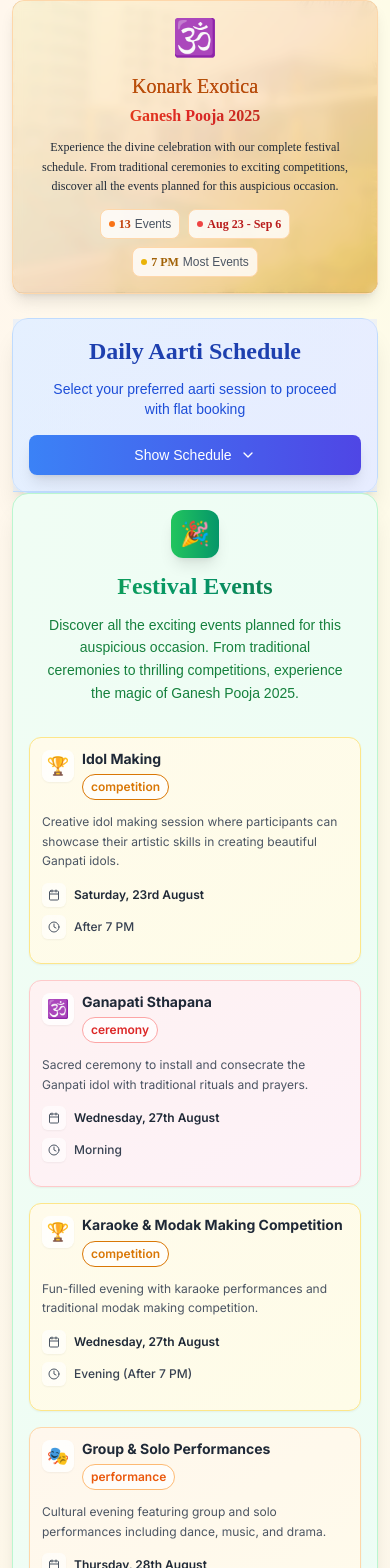
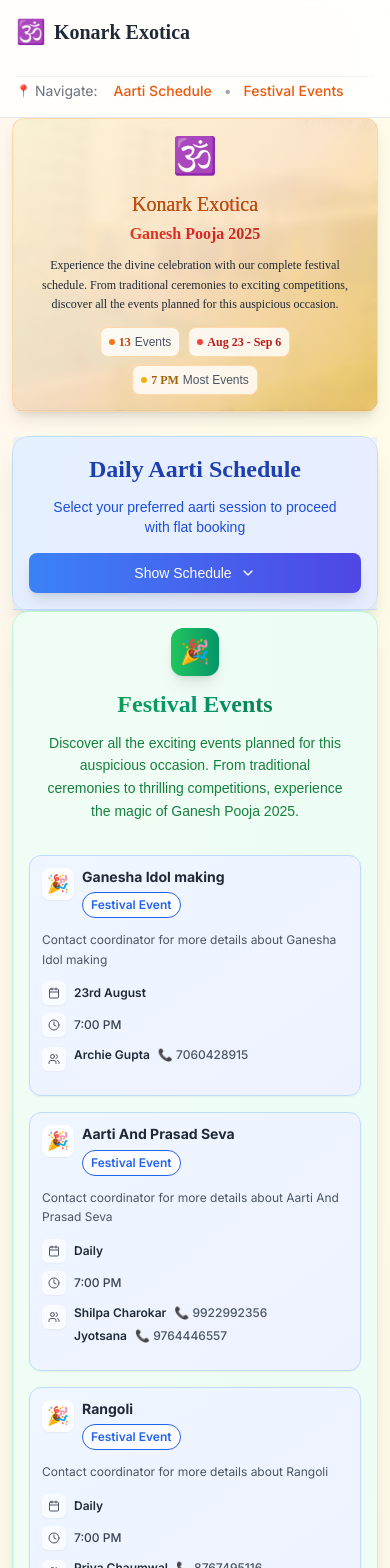
Before and after one commit to priyakantcharokar/konark-ganpati-2025, a Next.js app: page / in a window 390 px wide. Shown: the top 1568 px of the page. Built offline with nearby package versions, Linux system fonts and the light colour scheme.

Commit message:
feat: add navigation bar and enhance event details display with organizers' information

```diff
--- a/app/page.tsx
+++ b/app/page.tsx
@@ -9,6 +9,55 @@ export default function Home() {
 
   return (
     <div className="min-h-screen bg-gradient-to-br from-orange-50 via-yellow-50 to-red-50">
+            {/* Navigation Bar */}
+      <nav className="bg-white/80 backdrop-blur-md border-b border-gray-200 sticky top-0 z-50">
+        <div className="max-w-7xl mx-auto px-4 sm:px-6 lg:px-8">
+          <div className="flex justify-between items-center h-16">
+            <div className="flex items-center space-x-2">
+              <span className="text-2xl">🕉️</span>
+              <span className="text-xl font-bold text-gray-800" style={{ fontFamily: 'Style Script, cursive' }}>
+                Konark Exotica
+              </span>
+            </div>
+
+            {/* Desktop Navigation */}
+            <div className="hidden md:flex space-x-8">
+              <a href="#aarti-schedule" className="text-gray-600 hover:text-orange-600 transition-colors duration-200">
+                Daily Aarti Schedule
+              </a>
+              <a href="#festival-events" className="text-gray-600 hover:text-orange-600 transition-colors duration-200">
+                Festival Events
+              </a>
+            </div>
+          </div>
+
+          {/* Mobile Breadcrumb Navigation */}
+          <div className="md:hidden pb-3 border-t border-gray-100 mt-3">
+            <div className="flex items-center space-x-2 text-sm">
+              <span className="text-gray-500 flex items-center">
+                <span className="text-xs mr-1">📍</span>
+                Navigate:
+              </span>
+              <div className="flex items-center space-x-1">
+                <a
+                  href="#aarti-schedule"
+                  className="text-orange-600 hover:text-orange-700 transition-all duration-200 font-medium px-2 py-1 rounded-md hover:bg-orange-50 active:scale-95"
+                >
+                  Aarti Schedule
+                </a>
+                <span className="text-gray-400 mx-1">•</span>
+                <a
+                  href="#festival-events"
+                  className="text-orange-600 hover:text-orange-700 transition-all duration-200 font-medium px-2 py-1 rounded-md hover:bg-orange-50 active:scale-95"
+                >
+                  Festival Events
+                </a>
+              </div>
+            </div>
+          </div>
+        </div>
+      </nav>
+
       {/* Main Content - Event Schedule */}
       <div className="max-w-7xl mx-auto px-3 sm:px-4 sm:px-6 lg:px-8 pb-8 sm:pb-12 lg:pb-16">
         <EventSchedule
--- a/components/EventCard.tsx
+++ b/components/EventCard.tsx
@@ -96,6 +96,32 @@ const EventCard: React.FC<EventCardProps> = ({ event, index }) => {
             <span className="font-medium text-xs sm:text-sm">{event.time}</span>
           </div>
         )}
+
+        {event.organizers && (
+          <div className="flex items-start gap-2 sm:gap-3 text-gray-700">
+            <div className="w-6 h-6 sm:w-7 sm:h-7 md:w-8 md:h-8 bg-white/60 backdrop-blur-sm rounded-md sm:rounded-lg flex items-center justify-center shadow-sm flex-shrink-0 mt-0.5">
+              <Users className="w-3 h-3 sm:w-3.5 sm:h-3.5 md:w-4 md:h-4 text-gray-600" />
+            </div>
+            <div className="flex-1">
+              <p className="font-medium text-xs sm:text-sm text-gray-800 leading-relaxed">
+                {event.organizers.split(',').map((organizer, index) => {
+                  const trimmed = organizer.trim()
+                  const phoneMatch = trimmed.match(/(\d{10})/)
+                  const nameMatch = trimmed.replace(/\s*-\s*\d{10}/, '').trim()
+
+                  return (
+                    <span key={index} className="block mb-1 last:mb-0">
+                      <span className="font-semibold text-gray-800">{nameMatch}</span>
+                      {phoneMatch && (
+                        <span className="text-gray-600 ml-2 text-xs">📞 {phoneMatch[1]}</span>
+                      )}
+                    </span>
+                  )
+                })}
+              </p>
+            </div>
+          </div>
+        )}
       </div>
 
 
--- a/components/EventSchedule.tsx
+++ b/components/EventSchedule.tsx
@@ -105,11 +105,23 @@ const EventSchedule: React.FC<EventScheduleProps> = ({ userPhone, userFlat, onLo
         })
         setBuildingInfo(buildingInfoData)
 
-        // Load events data
-        const eventsResponse = await fetch('/events.json')
+        // Load events data from coord.json
+        const eventsResponse = await fetch('/coord.json')
         if (!eventsResponse.ok) throw new Error('Failed to load events data')
-        const eventsData = await eventsResponse.json()
-        setEvents(eventsData)
+        const coordData = await eventsResponse.json()
+
+        // Transform coord.json data to match Event interface
+        const transformedEvents: Event[] = coordData.events.map((event: any, index: number) => ({
+          id: `event-${index + 1}`,
+          title: event.event,
+          date: event.date,
+          time: "7:00 PM", // Default time as most events are after 7 PM
+          description: `Contact coordinator for more details about ${event.event}`,
+          organizers: event.contact,
+          category: "Festival Event"
+        }))
+
+        setEvents(transformedEvents)
       } catch (error) {
         console.error('Error loading data:', error)
         setLoadError(error instanceof Error ? error.message : 'Failed to load data')
@@ -808,7 +820,7 @@ const EventSchedule: React.FC<EventScheduleProps> = ({ userPhone, userFlat, onLo
                 className="bg-gradient-to-br from-blue-50 to-indigo-50 rounded-2xl sm:rounded-3xl shadow-xl border border-blue-200"
               >
                 {/* Header with Toggle Button */}
-                <div className="p-4 sm:p-6 lg:p-8 border-b border-blue-200 bg-gradient-to-r from-blue-100/50 to-indigo-100/50">
+                <div id="aarti-schedule" className="p-4 sm:p-6 lg:p-8 border-b border-blue-200 bg-gradient-to-r from-blue-100/50 to-indigo-100/50">
                   <div className="flex flex-col sm:flex-row items-center justify-between gap-4 sm:gap-0">
                     <div className="text-center flex-1">
                       <h2 className="text-2xl sm:text-3xl md:text-4xl lg:text-5xl font-bold text-blue-800 mb-3 sm:mb-4" style={{ fontFamily: 'Style Script, cursive' }}>
@@ -964,6 +976,13 @@ const EventSchedule: React.FC<EventScheduleProps> = ({ userPhone, userFlat, onLo
                                         );
                                       })}
         </div>
+
+                                    {/* Helper Message */}
+                                    <div className="text-center mt-2">
+                                      <p className="text-xs text-gray-500" style={{ fontFamily: 'Söhne, sans-serif' }}>
+                                        Click Morning or Evening slot to book your aarti
+                                      </p>
+                                    </div>
                                   </div>
                                 </motion.div>
                               );
@@ -978,6 +997,7 @@ const EventSchedule: React.FC<EventScheduleProps> = ({ userPhone, userFlat, onLo
 
               {/* Events Section - Green Theme */}
               <motion.div
+                id="festival-events"
                 initial={{ opacity: 0, y: 30 }}
                 animate={{ opacity: 1, y: 0 }}
                 transition={{ duration: 0.8, delay: 0.5 }}
--- /dev/null
+++ b/public/coord.json
@@ -0,0 +1,109 @@
+{
+    "events": [
+      {
+        "date": "23rd August",
+        "event": "Ganesha Idol making",
+        "contact": "Archie Gupta - 7060428915"
+      },
+      {
+        "date": "Daily",
+        "event": "Aarti And Prasad Seva",
+        "contact": "Shilpa Charokar - 9922992356, Jyotsana - 9764446557"
+      },
+      {
+        "date": "Daily",
+        "event": "Rangoli",
+        "contact": "Priya Chaumwal - 8767495116, Shilpa Charokar - 9922992356"
+      },
+      {
+        "date": "Daily",
+        "event": "Anchoring",
+        "contact": "Pradnya Pathak - 982283643, Shilpa Charokar - 9922992356"
+      },
+      {
+        "date": "27th August",
+        "event": "Modak Mohostav",
+        "contact": "Prajakta Shende - 9665022044"
+      },
+      {
+        "date": "27th August",
+        "event": "Karoke Night",
+        "contact": "Sneha Soni - 9604627412"
+      },
+      {
+        "date": "28th August",
+        "event": "Group Performances",
+        "contact": "Bhagyashree Puranik - 9970286802"
+      },
+      {
+        "date": "28th August",
+        "event": "Solo Performances",
+        "contact": "Shraddha Kulkarni - 7028408928"
+      },
+      {
+        "date": "29th August",
+        "event": "Fashion Show",
+        "contact": "Dr Bharati - 9687663916"
+      },
+      {
+        "date": "29th August",
+        "event": "Fancy Dress",
+        "contact": "Rohini Naik - 9011207400"
+      },
+      {
+        "date": "30th August",
+        "event": "Duo Games",
+        "contact": "Priya Chaumwal - 8767495116"
+      },
+      {
+        "date": "30th August",
+        "event": "Team Building Activities",
+        "contact": "Pooja Ambekar - 8459729214"
+      },
+      {
+        "date": "31st August",
+        "event": "Cooking Competition",
+        "contact": "Pooja Ambekar - 8459729214, Deepika - 7083896226"
+      },
+      {
+        "date": "31st August",
+        "event": "Antakshari",
+        "contact": "Prajakta Shende - 9665022044, Archie Gupta - 7060428915"
+      },
+      {
+        "date": "30th and 31st August",
+        "event": "Sports Carnival",
+        "contact": "Sandeep Shrivastava - 9970163270"
+      },
+      {
+        "date": "01st September",
+        "event": "Tambola Night",
+        "contact": "Open for All"
+      },
+      {
+        "date": "02nd September",
+        "event": "56 Bhog and Satyanarayan Puja",
+        "contact": "Swati Thorat - 7722039357, Deepika - 7083896226"
+      },
+      {
+        "date": "03rd September",
+        "event": "Waste to Wow",
+        "contact": "Shilpa Charokar - 9922992356"
+      },
+      {
+        "date": "03rd September",
+        "event": "Recitation",
+        "contact": "Pradnya Pathak - 982283643"
+      },
+      {
+        "date": "04th September",
+        "event": "Drawing",
+        "contact": "Anupama Pandey - 8149765692"
+      },
+      {
+        "date": "04th September",
+        "event": "Anand Mela",
+        "contact": "Dr Bharati - 9687663916, Bhagyashree Puranik - 9970286802"
+      }
+    ]
+  }
```
Lines whose indentation alone changed are shown as unchanged.
